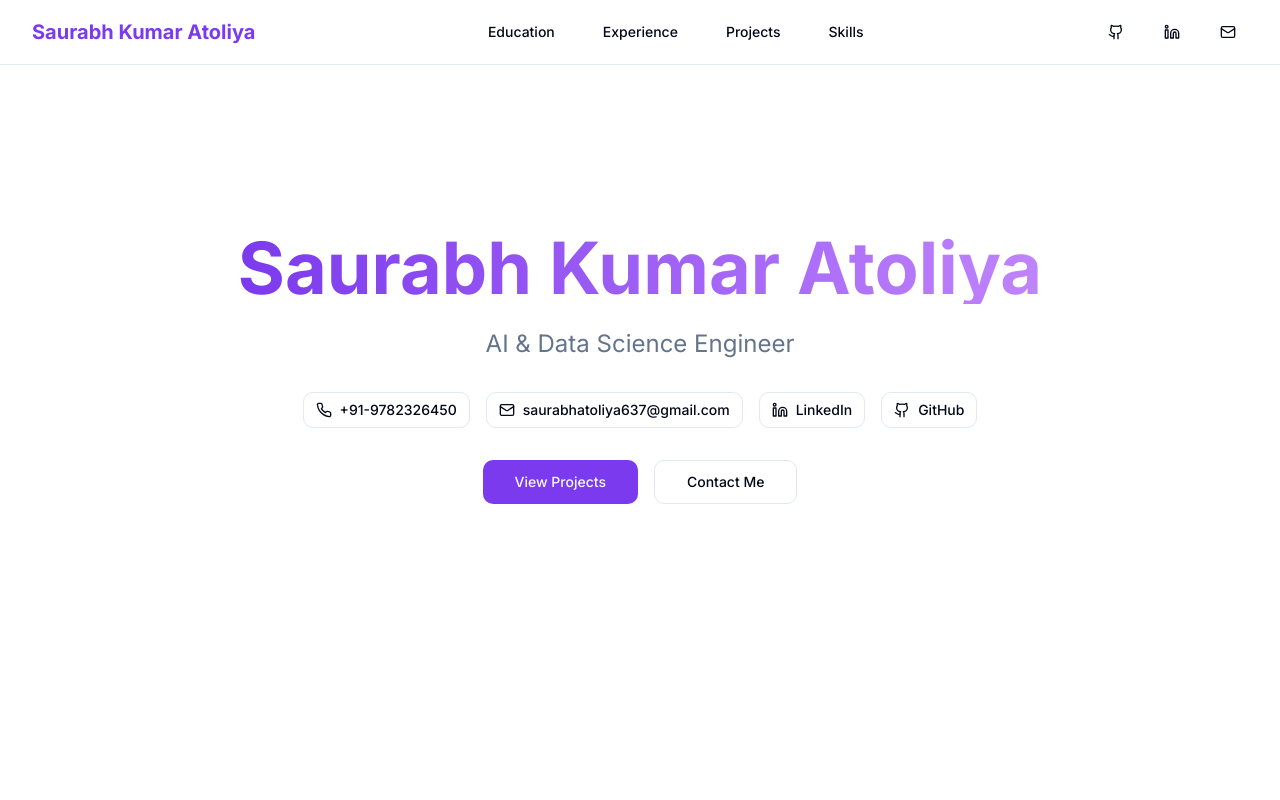
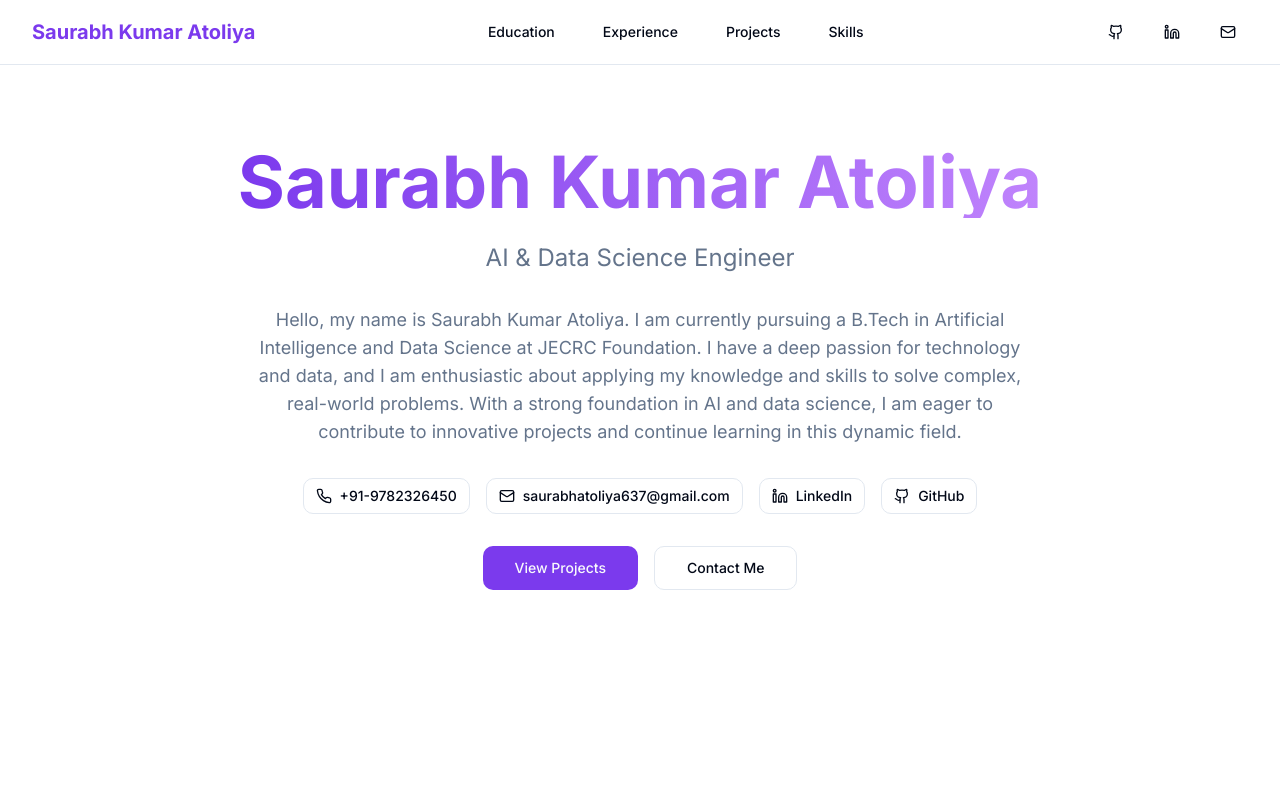
Before and after one commit to saurabhatoliya/resume-ui-canvas, a React (Vite) app: page / in a window 1280 px wide. Shown: the top 800 px of the page. Built offline with nearby package versions, Linux system fonts and the light colour scheme.

Commit message:
Add introduction
Add introduction text to the Hero component.

```diff
--- a/src/components/Hero.tsx
+++ b/src/components/Hero.tsx
@@ -13,6 +13,9 @@ const Hero = () => {
         <p className="text-xl sm:text-2xl text-muted-foreground mb-8">
           AI & Data Science Engineer
         </p>
+        <div className="text-lg text-muted-foreground mb-8 max-w-3xl mx-auto">
+          Hello, my name is Saurabh Kumar Atoliya. I am currently pursuing a B.Tech in Artificial Intelligence and Data Science at JECRC Foundation. I have a deep passion for technology and data, and I am enthusiastic about applying my knowledge and skills to solve complex, real-world problems. With a strong foundation in AI and data science, I am eager to contribute to innovative projects and continue learning in this dynamic field.
+        </div>
         <div className="flex flex-wrap justify-center gap-4 mb-8">
           <Button variant="outline" size="sm" asChild>
             <a href="tel:+91-9782326450" className="flex items-center gap-2">
```
